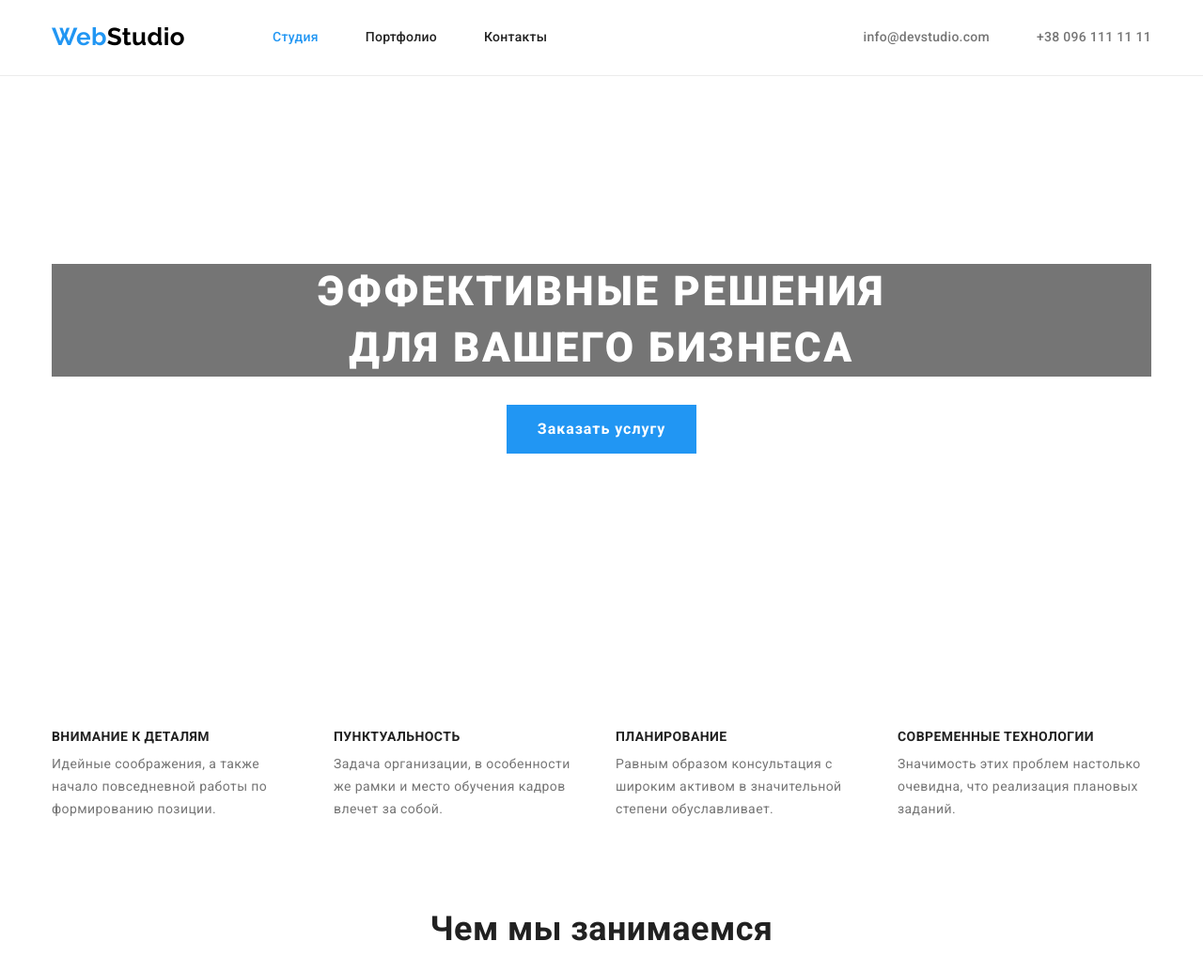
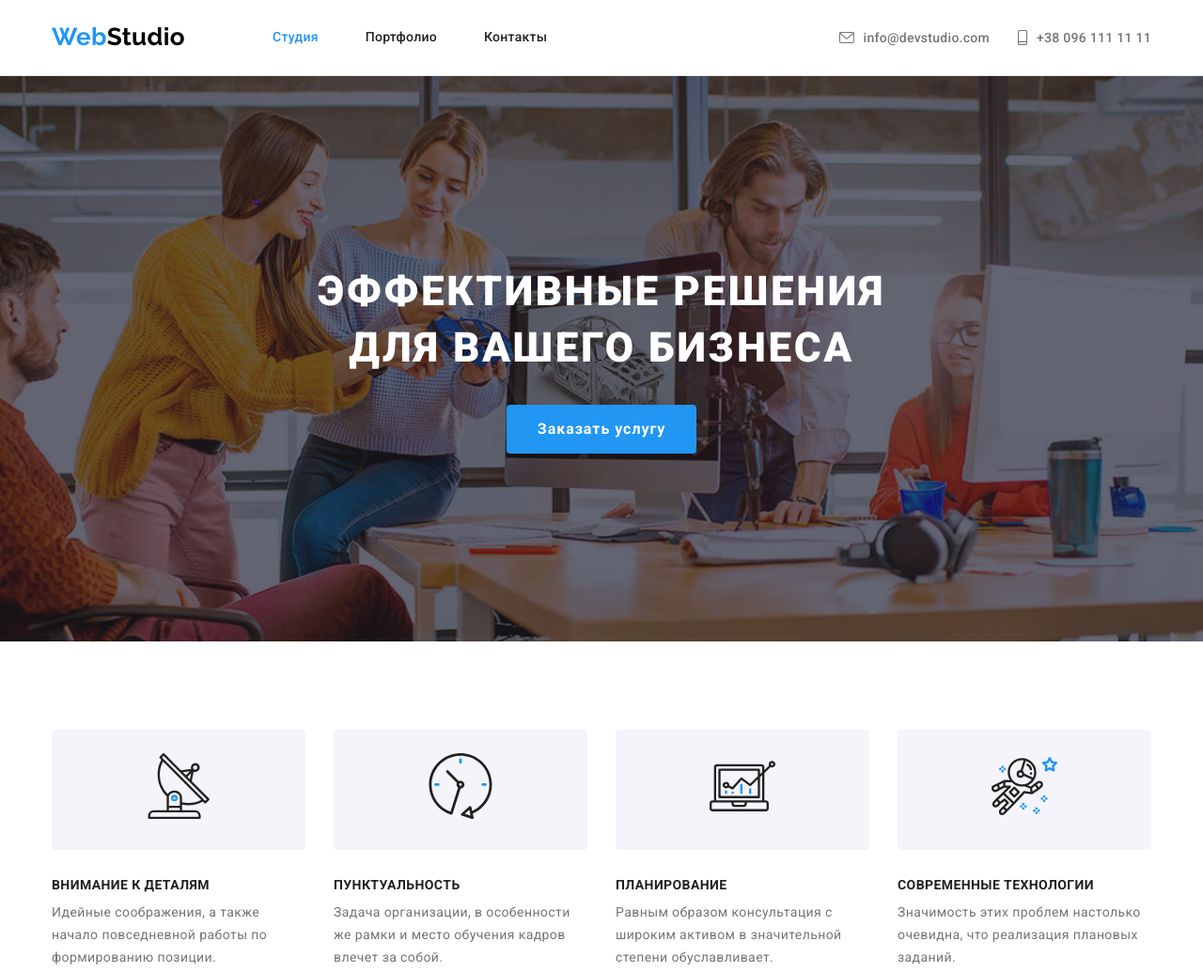
Before and after one commit to stets-js/goit-markup-hw-04, a plain HTML site: page index.html in a window 1280 px wide. Shown: the top 1035 px of the page at 94% size. Drawn offline with nearby package versions, Linux system fonts and the light colour scheme.

Commit message:
add icons
add icons in header, hero, benefits

```diff
--- a/css/styles.css
+++ b/css/styles.css
@@ -118,16 +118,31 @@ body {
   line-height: 1.14;
   letter-spacing: 0.02em;
 }
+.contact-list {
+  gap: 30px;
+}
 
-.contact-list .item + .item {
-  margin-left: 50px;
+.contact-link {
+  display: inline-flex;
+  padding: 32px 0px 32px;
+  align-items: center;
+
+  font-weight: 500;
+  font-size: 14px;
+  line-height: 16px;
+  letter-spacing: 0.02em;
 }
+
+.contact-icon {
+  margin-right: 10px;
+  fill: currentColor;
+}
+
 .contact-list a {
   color: inherit;
   text-decoration: inherit;
 }
 
-.contact-list .item,
 .nav-list .item {
   display: block;
 }
@@ -135,21 +150,34 @@ body {
 /************************* MAIN ***************************/
 /* временный фон HERO */
 .section.hero {
+  max-width: 1600px;
+  min-height: 600px;
   padding-top: 200px;
   padding-bottom: 200px;
+  margin-left: auto;
+  margin-right: auto;
+  background-image: url("../images/hero-overlay.png"),
+    url("../images/hero_img.jpg");
+  background-repeat: no-repeat;
+  background-position: center;
+  background-size: cover;
 }
+
 .hero {
   text-align: center;
 }
 .hero h1 {
-  background-color: #757575;
+  width: 696px;
   color: #ffffff;
   font-weight: 900;
   font-size: 44px;
   line-height: 1.36;
   letter-spacing: 0.06em;
   text-transform: uppercase;
+  text-align: center;
   margin-bottom: 30px;
+  margin-left: auto;
+  margin-right: auto;
 }
 .hero-button:hover,
 .hero-button:focus {
@@ -167,6 +195,7 @@ body {
   cursor: pointer;
   padding: 10px 32px;
   border: 1px solid transparent;
+  border-radius: 4px;
 }
 
 /*** benefits ***/
@@ -190,11 +219,34 @@ body {
   line-height: 1.71;
 }
 
-.benefits-list li {
+/* .benefits-item::before {
+  display: block;
+  content: "";
+  height: 120px;
+  margin-bottom: 30px;
+  background-color: #f5f4fa;
+  border-radius: 4px;
+  background-size: contain;
+  background-repeat: no-repeat;
+  background-position: center;
+}
+
+.benefits-list:nth-child(1)::before {
+  background-image: url("../images/radar.svg");
+} */
+.benefits-icon-bg {
+  display: block;
+  padding: 25px 100px;
+  margin-bottom: 30px;
+  background-color: #f5f4fa;
+  border-radius: 4px;
+}
+
+.benefits-item {
   width: 270px;
 }
 
-.benefits-list .item + .item {
+.benefits-list .benefits-item + .benefits-item {
   margin-left: 30px;
 }
 
@@ -253,8 +305,10 @@ body {
   margin-left: 30px;
 }
 
-.team .item {
+.team-list .item {
   background-color: #ffffff;
+  box-shadow: 0px 1px 3px rgba(0, 0, 0, 0.12), 0px 1px 1px rgba(0, 0, 0, 0.14),
+    0px 2px 1px rgba(0, 0, 0, 0.2);
 }
 
 .team-description {
@@ -324,7 +378,7 @@ footer {
 
 .button-list-portfolio button {
   border-radius: 4px;
-  border-style: none;
+  border: 1px solid transparent;
   cursor: pointer;
 
   background-color: #f5f4fa;
@@ -345,6 +399,8 @@ footer {
 .button-list-portfolio button:focus {
   color: #ffffff;
   background-color: var(--accent);
+  box-shadow: 0px 1px 3px rgba(0, 0, 0, 0.12), 0px 1px 1px rgba(0, 0, 0, 0.14),
+    0px 2px 1px rgba(0, 0, 0, 0.2);
 }
 
 .works-portfolio {
@@ -352,7 +408,7 @@ footer {
   flex-wrap: wrap;
 }
 
-.works-portfolio .item {
+.portfolio-item {
   width: calc((100% - 2 * 15px) / 3);
 }
 
@@ -373,21 +429,27 @@ footer {
   letter-spacing: 0.06em;
 }
 
-.works-portfolio .item {
+.portfolio-item {
   border: 1px solid #eeeeee;
   width: 370px;
 }
 
-.works-portfolio .item {
+.portfolio-item {
   margin-bottom: 30px;
   margin-right: 30px;
 }
 
-.works-portfolio .item:nth-last-child(-n + 3) {
+.portfolio-item:nth-last-child(-n + 3) {
   margin-bottom: 0px;
 }
-.works-portfolio .item:nth-child(3n) {
+.portfolio-item:nth-child(3n) {
   margin-right: 0px;
+}
+
+.portfolio-item:hover,
+.portfolio-item:focus {
+  box-shadow: 0px 1px 3px rgba(0, 0, 0, 0.12), 0px 1px 1px rgba(0, 0, 0, 0.14),
+    0px 2px 1px rgba(0, 0, 0, 0.2);
 }
 
 .card-description {
--- a/index.html
+++ b/index.html
@@ -40,13 +40,21 @@
           </ul>
         </nav>
         <ul class="contact-list">
-          <li class="item">
-            <a class="link" href="mailto:info@devstudio.com"
-              >info@devstudio.com</a
+          <li class="contact-list-item">
+            <a class="contact-link" href="mailto:info@devstudio.com">
+              <svg class="contact-icon" width="16" height="12">
+                <use href="./images/sprite.svg#icon-envelope"></use>
+              </svg>
+              info@devstudio.com
+            </a>
+          </li>
+          <li class="contact-list-item">
+            <a class="contact-link" href="tel:+380961111111">
+              <svg class="contact-icon" width="10" height="16">
+                <use href="./images/sprite.svg#icon-smartphone"></use>
+              </svg>
+              +38 096 111 11 11</a
             >
-          </li>
-          <li class="item">
-            <a class="link" href="tel:+380961111111">+38 096 111 11 11</a>
           </li>
         </ul>
       </div>
@@ -56,7 +64,7 @@
       <!--Герой-->
       <section class="section hero">
         <div class="container hero">
-          <h1>Эффективные решения<br />для вашего бизнеса</h1>
+          <h1>Эффективные решения для вашего бизнеса</h1>
           <button type="button" class="hero-button">Заказать услугу</button>
         </div>
       </section>
@@ -65,28 +73,48 @@
         <div class="container">
           <h2>Наши преимущества</h2>
           <ul class="benefits-list">
-            <li class="item">
+            <li class="benefits-item">
+              <div class="benefits-icon-bg">
+                <svg class="benefits-icon" width="70" height="70">
+                  <use href="./images/sprite.svg#icon-radar"></use>
+                </svg>
+              </div>
               <h3>Внимание к деталям</h3>
               <p>
                 Идейные соображения, а также начало повседневной работы по
                 формированию позиции.
               </p>
             </li>
-            <li class="item">
+            <li class="benefits-item">
+              <div class="benefits-icon-bg">
+                <svg class="benefits-icon" width="70" height="70">
+                  <use href="./images/sprite.svg#icon-clock"></use>
+                </svg>
+              </div>
               <h3>Пунктуальность</h3>
               <p>
                 Задача организации, в особенности же рамки и место обучения
                 кадров влечет за собой.
               </p>
             </li>
-            <li class="item">
+            <li class="benefits-item">
+              <div class="benefits-icon-bg">
+                <svg class="benefits-icon" width="70" height="70">
+                  <use href="./images/sprite.svg#icon-diagram"></use>
+                </svg>
+              </div>
               <h3>Планирование</h3>
               <p>
                 Равным образом консультация с широким активом в значительной
                 степени обуславливает.
               </p>
             </li>
-            <li class="item">
+            <li class="benefits-item">
+              <div class="benefits-icon-bg">
+                <svg class="benefits-icon" width="70" height="70">
+                  <use href="./images/sprite.svg#icon-astronaut"></use>
+                </svg>
+              </div>
               <h3>Современные технологии</h3>
               <p>
                 Значимость этих проблем настолько очевидна, что реализация
```
Also changed, not shown: portfolio.html (+16 -10 lines), images/astronaut.svg (added), images/clock.svg (added), images/diagram.svg (added), images/hero-overlay.png (added), images/hero_img.jpg (added), images/radar.svg (added), images/sprite.svg (added).
